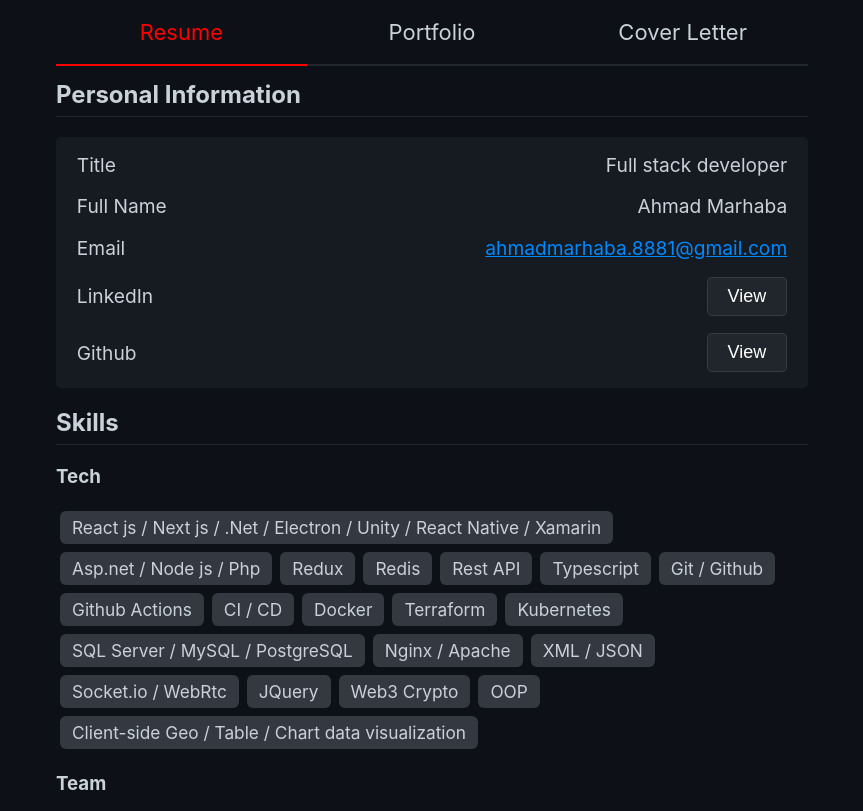
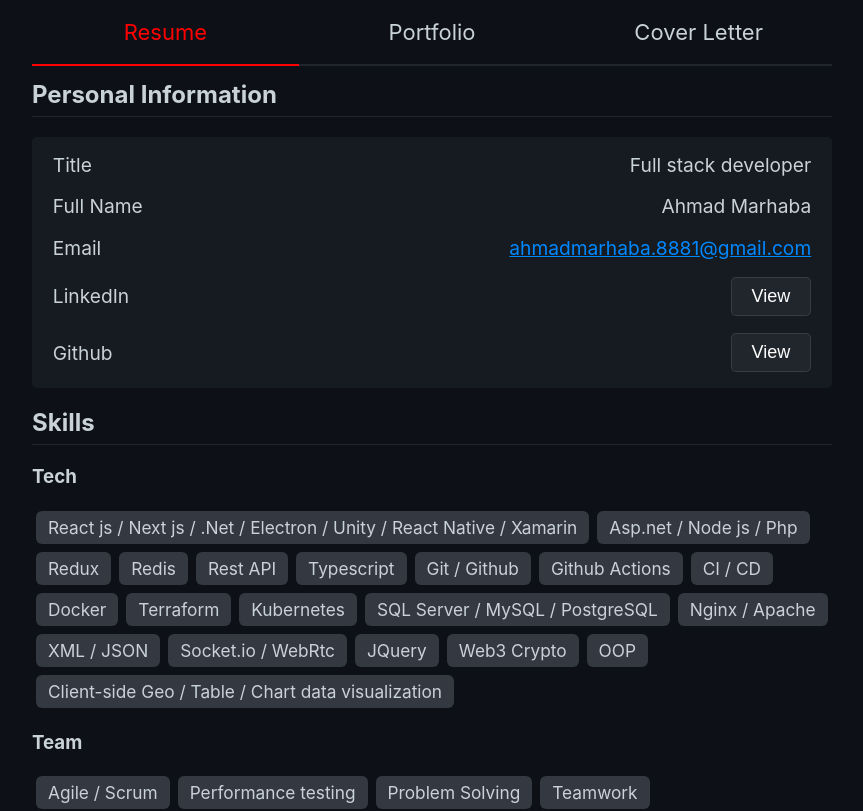
Before and after one commit to ahmadmarhaba/ahmadmarhaba.github.io, a React (Create React App) app: page / in a window 1280 px wide. Shown: the top 811 px of the page, without its empty margins (208-1071 px from the left). Built offline with nearby package versions, Linux system fonts and the light colour scheme.

Commit message:
Update App.css

```diff
--- a/src/App.css
+++ b/src/App.css
@@ -4,7 +4,7 @@ body{
 }
 .main{
   width: 96%;
-  max-width: 47em;
+  max-width: 50em;
   margin: auto;
   margin-bottom: 4em;
   margin-top: 5em;
@@ -92,7 +92,7 @@ h2{
   right: 0;
   left: 0;
   margin: auto;
-  max-width: 47em;
+  max-width: 50em;
   background-color: #0d1117;
 }
 .nav label{
```
